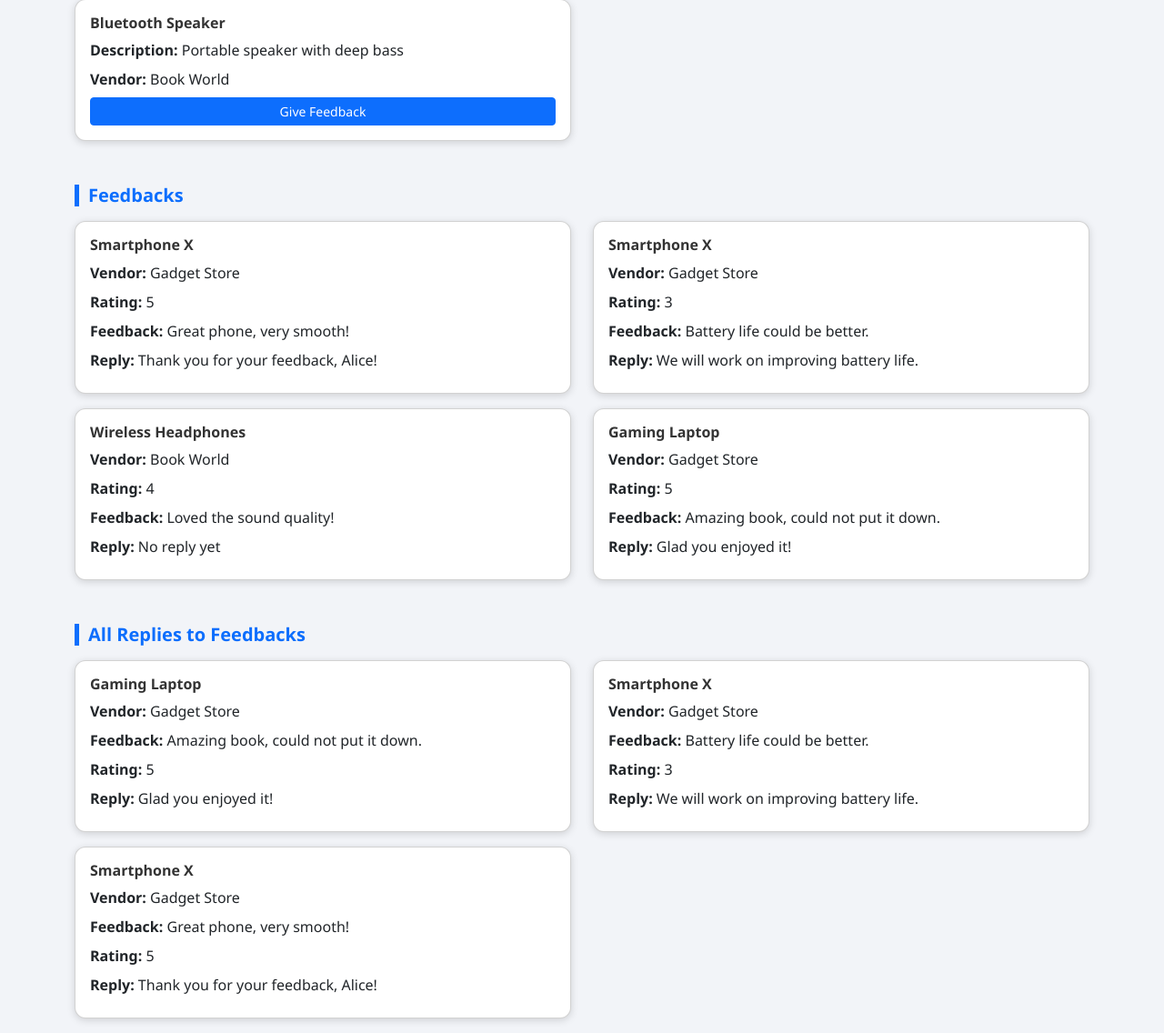
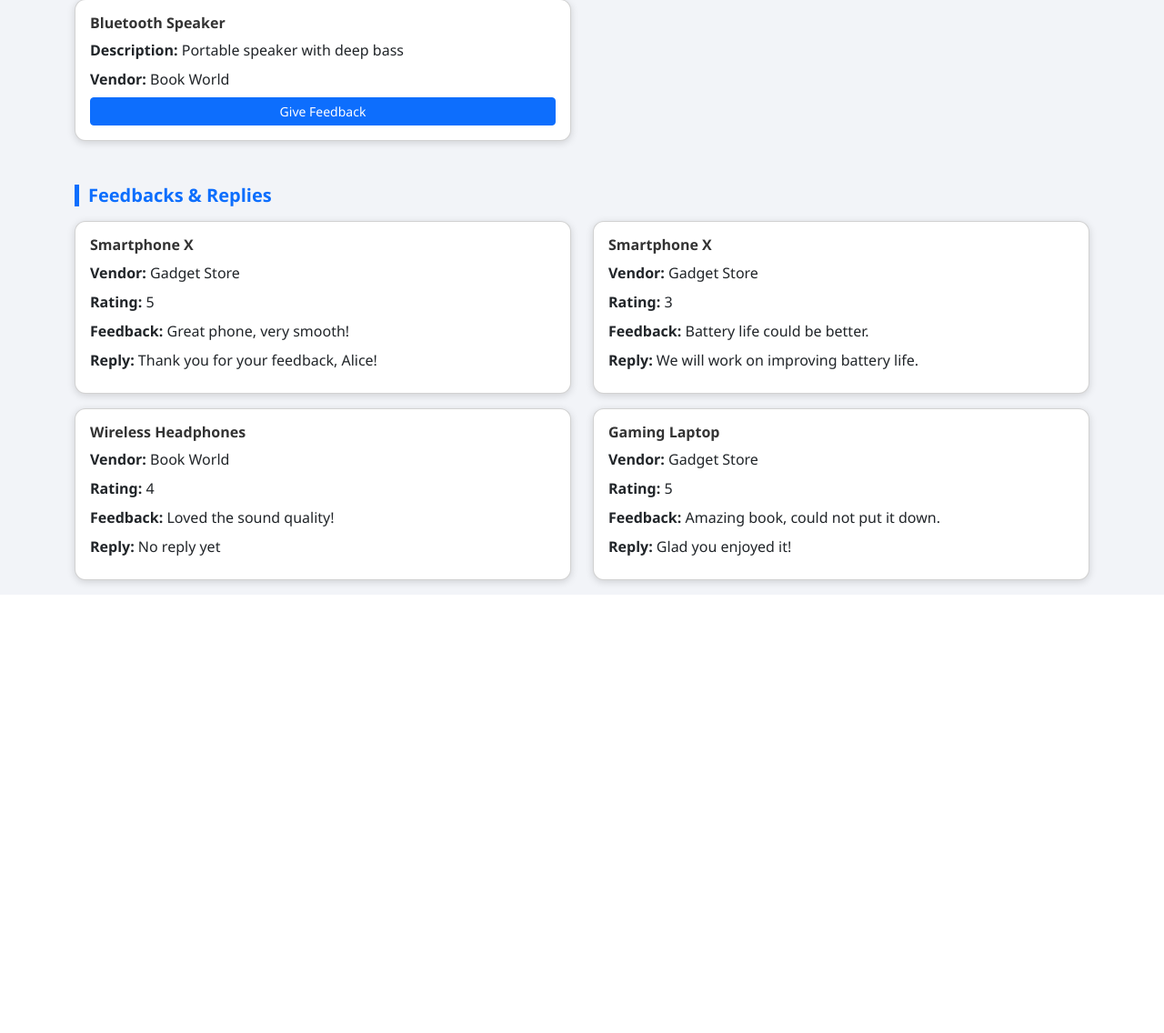
Before and after one commit to surenelango03/mini_app_feedback_system, a Flask app: page /products in a window 1280 px wide. Shown: the part 502-1638 px from the top of the page at 91% size. After the commit the page ends 1156 px from the top, so only its background shows below. Run offline with Flask 3, Linux system fonts and the light colour scheme; a user stored in the database is signed in; data comes from the database, SQL or seed files in the repository; both versions use the stored data as it was after the commit.

Commit message:
app with login

```diff
--- a/app.py
+++ b/app.py
@@ -103,68 +103,6 @@ def add_product():
     conn.close()
     return render_template("add_product.html", user=user, vendors=vendors)
 
-@app.route("/products")
-def products():
-    user = current_user()
-    if not user or user["role"] != "customer":
-        flash("You must be logged in as a customer to view products.", "danger")
-        return redirect(url_for("login"))
-
-    conn = get_db()
-    cursor = conn.cursor(dictionary=True)
-
-    # Fetch all products with vendor names
-    cursor.execute("""
-        SELECT p.id, p.name, p.description, v.name AS vendor_name
-        FROM Products p
-        LEFT JOIN Vendors v ON p.vendor_id = v.id
-    """)
-    products_list = cursor.fetchall()
-
-    # Fetch all feedbacks with replies (if any)
-    cursor.execute("""
-        SELECT f.id AS feedback_id,
-               f.comment AS feedback,
-               f.rating,
-               p.name AS product_name,
-               v.name AS vendor_name,
-               rr.reply_text
-        FROM Feedback f
-        JOIN Products p ON f.product_id = p.id
-        LEFT JOIN Vendors v ON p.vendor_id = v.id
-        LEFT JOIN Review_Replies rr ON rr.feedback_id = f.id
-        ORDER BY f.submitted_at DESC
-    """)
-    feedbacks_with_replies = cursor.fetchall()
-
-    # Fetch all replies (with feedback, product, vendor info)
-    cursor.execute("""
-        SELECT rr.reply_text, rr.feedback_id, rr.vendor_id,
-               f.comment AS feedback, f.rating,
-               p.name AS product_name,
-               v.name AS vendor_name
-        FROM Review_Replies rr
-        JOIN Feedback f ON rr.feedback_id = f.id
-        JOIN Products p ON f.product_id = p.id
-        LEFT JOIN Vendors v ON p.vendor_id = v.id
-        ORDER BY rr.id DESC
-    """)
-    all_replies = cursor.fetchall()
-
-    cursor.close()
-    conn.close()
-
-    return render_template(
-        "products.html",
-        products=products_list,
-        feedbacks_with_replies=feedbacks_with_replies,
-        all_replies=all_replies,
-        user=user
-    )
-
-
-
-
 @app.route("/")
 def home():
     user = current_user()
@@ -197,7 +135,6 @@ def home():
         """)
         products_no_feedback = cursor.fetchall()
 
-
         cursor.close()
         conn.close()
 
@@ -206,76 +143,72 @@ def home():
                                feedbacks=feedbacks,
                                reply_map=reply_map,
                                products_no_feedback=products_no_feedback)
+    else:
+        # Customer: redirect to /products
+        return redirect(url_for("products"))
 
-    else:
-        # customer flow
-        conn = get_db()
-        cursor = conn.cursor(dictionary=True)
 
-        # Fetch all products with vendor names
-        cursor.execute("""
-            SELECT p.id, p.name, p.description, v.name AS vendor_name
-            FROM Products p
-            LEFT JOIN Vendors v ON p.vendor_id = v.id
-        """)
-        products_list = cursor.fetchall()
+@app.route("/products")
+def products():
+    user = current_user()
+    if not user or user["role"] != "customer":
+        flash("You must be logged in as a customer to view products.", "danger")
+        return redirect(url_for("login"))
 
-        # Fetch all feedbacks with replies (if any)
-        cursor.execute("""
-            SELECT f.id AS feedback_id,
-                   f.comment AS feedback,
-                   f.rating,
-                   p.name AS product_name,
-                   v.name AS vendor_name,
-                   rr.reply_text
-            FROM Feedback f
-            JOIN Products p ON f.product_id = p.id
-            LEFT JOIN Vendors v ON p.vendor_id = v.id
-            LEFT JOIN Review_Replies rr ON rr.feedback_id = f.id
-            ORDER BY f.submitted_at DESC
-        """)
-        feedbacks_with_replies = cursor.fetchall()
+    conn = get_db()
+    cursor = conn.cursor(dictionary=True)
 
-        # Fetch all replies (with feedback, product, vendor info)
-        cursor.execute("""
-            SELECT rr.reply_text, rr.feedback_id, rr.vendor_id,
-                   f.comment AS feedback, f.rating,
-                   p.name AS product_name,
-                   v.name AS vendor_name
-            FROM Review_Replies rr
-            JOIN Feedback f ON rr.feedback_id = f.id
-            JOIN Products p ON f.product_id = p.id
-            LEFT JOIN Vendors v ON p.vendor_id = v.id
-            ORDER BY rr.id DESC
-        """)
-        all_replies = cursor.fetchall()
+    # Fetch all products with vendor names
+    cursor.execute("""
+        SELECT p.id, p.name, p.description, v.name AS vendor_name
+        FROM Products p
+        LEFT JOIN Vendors v ON p.vendor_id = v.id
+    """)
+    products_list = cursor.fetchall()
 
-        cursor.close()
-        conn.close()
+    # Fetch all feedbacks with replies (general)
+    cursor.execute("""
+        SELECT f.id AS feedback_id,
+               f.comment AS feedback,
+               f.rating,
+               p.name AS product_name,
+               v.name AS vendor_name,
+               rr.reply_text
+        FROM Feedback f
+        JOIN Products p ON f.product_id = p.id
+        LEFT JOIN Vendors v ON p.vendor_id = v.id
+        LEFT JOIN Review_Replies rr ON rr.feedback_id = f.id
+        ORDER BY f.submitted_at DESC
+    """)
+    feedbacks_with_replies = cursor.fetchall()
 
-        return render_template(
-            "products.html",
-            products=products_list,
-            feedbacks_with_replies=feedbacks_with_replies,
-            all_replies=all_replies,
-            user=user
-        )
-# ...existing code...
+    cursor.close()
+    conn.close()
+
+    return render_template(
+        "products.html",
+        products=products_list,
+        feedbacks_with_replies=feedbacks_with_replies,
+        user=user
+    )
+
 
 @app.route("/login", methods=["GET", "POST"])
 def login():
     if request.method == "POST":
         email = request.form["email"]
+        password = request.form["password"]
         user = get_user_by_email(email)
-        if user:
+        if user and user["password"] == password:  # plain text check
             session["user_id"] = user["id"]
             session["name"] = user["name"]
             session["role"] = user["role"]
             flash(f"Welcome {user['name']}!", "success")
             return redirect(url_for("home"))
         else:
-            flash("Invalid email.", "danger")
+            flash("Invalid email or password.", "danger")
     return render_template("login.html")
+
 
 
 @app.route("/logout")
--- a/templates/products.html
+++ b/templates/products.html
@@ -44,7 +44,7 @@
   {% endif %}
 
   <!-- Feedbacks with Replies -->
-  <h5 class="section-title">Feedbacks</h5>
+  <h5 class="section-title">Feedbacks & Replies</h5>
   {% if feedbacks_with_replies %}
     <div class="row">
     {% for fb in feedbacks_with_replies %}
@@ -63,26 +63,6 @@
     <p>No feedbacks with replies yet.</p>
   {% endif %}
 
-  <!-- All Replies Section -->
-  <h5 class="section-title">All Replies to Feedbacks</h5>
-  {% if all_replies %}
-    <div class="row">
-    {% for reply in all_replies %}
-      <div class="col-md-6">
-        <div class="card p-3">
-          <h6>{{ reply.product_name }}</h6>
-          <p><strong>Vendor:</strong> {{ reply.vendor_name if reply.vendor_name else 'Unknown' }}</p>
-          <p><strong>Feedback:</strong> {{ reply.feedback }}</p>
-          <p><strong>Rating:</strong> {{ reply.rating }}</p>
-          <p><strong>Reply:</strong> {{ reply.reply_text }}</p>
-        </div>
-      </div>
-    {% endfor %}
-    </div>
-  {% else %}
-    <p>No replies yet.</p>
-  {% endif %}
-
 </div>
 </body>
 </html>
```
Also changed, not shown: init.sql (+9 -8 lines), templates/login.html (+12 -7 lines).
